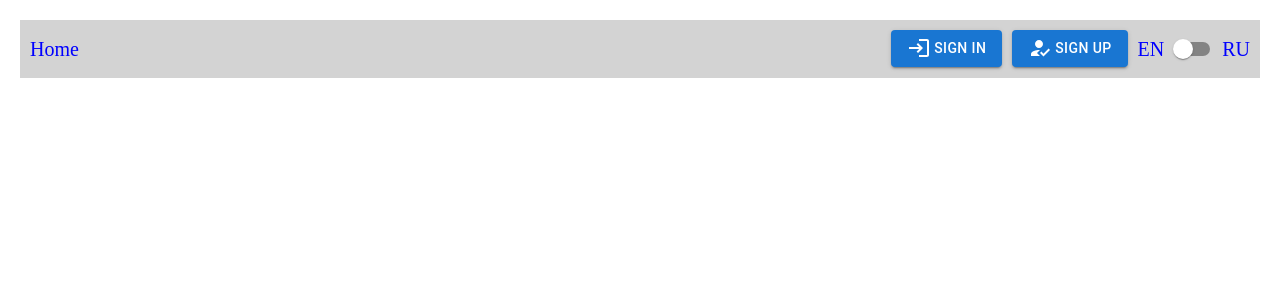
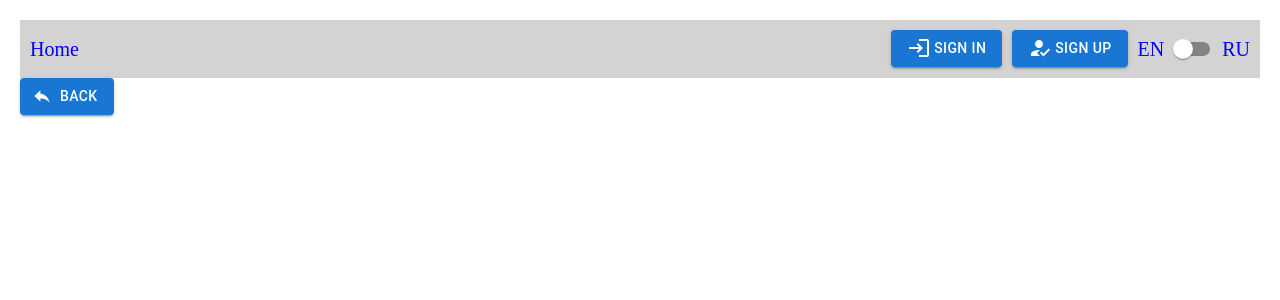
Before and after one commit to AntonOgonovskiy/project-management-app, a React (Create React App) app in the folder my-app/: page /board in a window 1280 px wide. Shown: the top 300 px of the page. Built offline with nearby package versions, Linux system fonts and the light colour scheme; no server answers.

Commit message:
refactor

```diff
--- a/my-app/src/Pages/BoardPage.tsx
+++ b/my-app/src/Pages/BoardPage.tsx
@@ -1,22 +1,40 @@
-import { useEffect } from "react";
-import { useSelector } from "react-redux";
+import { useDispatch, useSelector } from "react-redux";
 import { getBoard } from "../API/api";
 import { BoardData } from "../types";
+import ReplyIcon from "@mui/icons-material/Reply";
+import { Button } from "@mui/material";
+import { useEffect, useState } from "react";
 
 const BoardPage = () => {
+  const dispatch = useDispatch();
+  const [boardData, setData] = useState({});
   const data = useSelector((state: BoardData) => state.boardData.data);
   const id: string = data.owner
     ? (data.owner as string)
     : (localStorage.getItem("boardData") as string);
 
   const getData = async (id: string) => {
-    await getBoard(id);
+    dispatch({ type: "ONLOAD", payload: true });
+    const resp = await getBoard(id);
+    setData(resp);
+    dispatch({ type: "LOADED", payload: false });
   };
+  useEffect(() => {
+    getData(id);
+  }, []);
+  console.log(boardData);
 
-  useEffect(() => {
-    console.log(getData(id));
-  });
-  return <div></div>;
+  return (
+    <div className="boardPageWrapper">
+      <div className="boardHeader">
+        <Button variant="contained" startIcon={<ReplyIcon />}>
+          Back
+        </Button>
+        <span>{}</span>
+      </div>
+      <div className="boardColumns"></div>
+    </div>
+  );
 };
 
 export default BoardPage;
```
